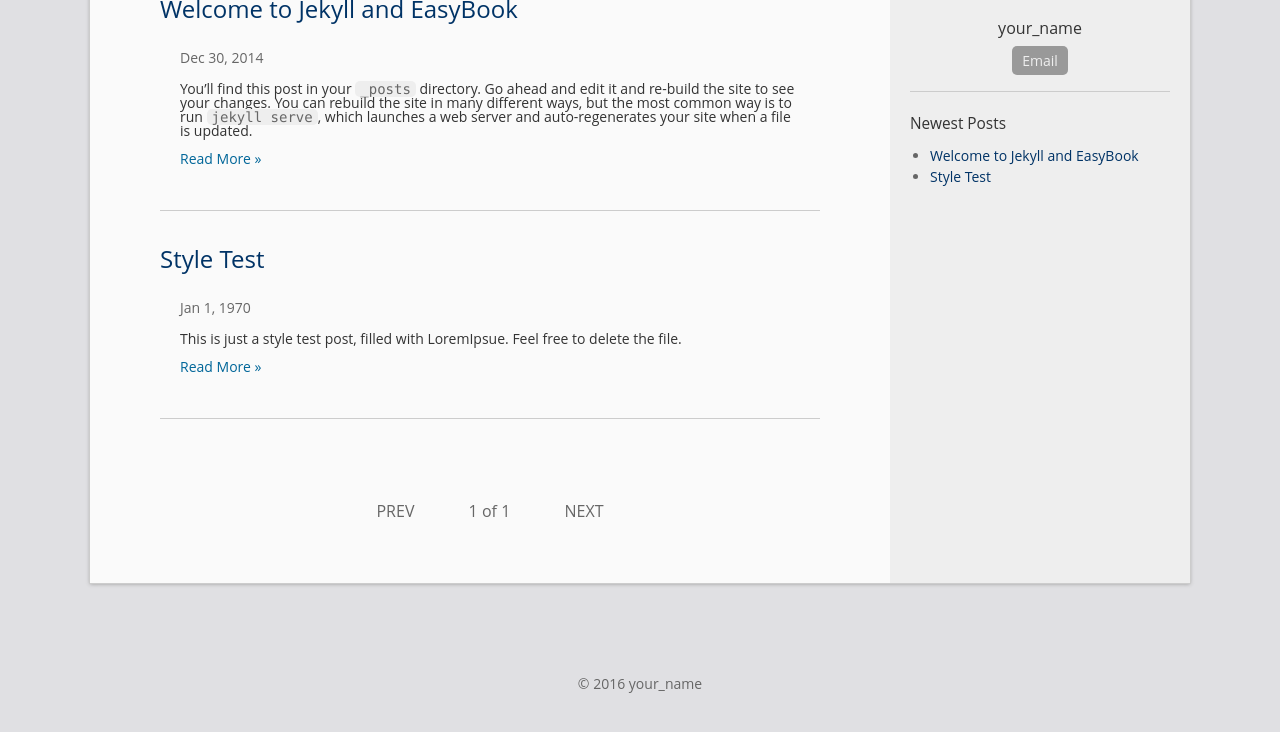
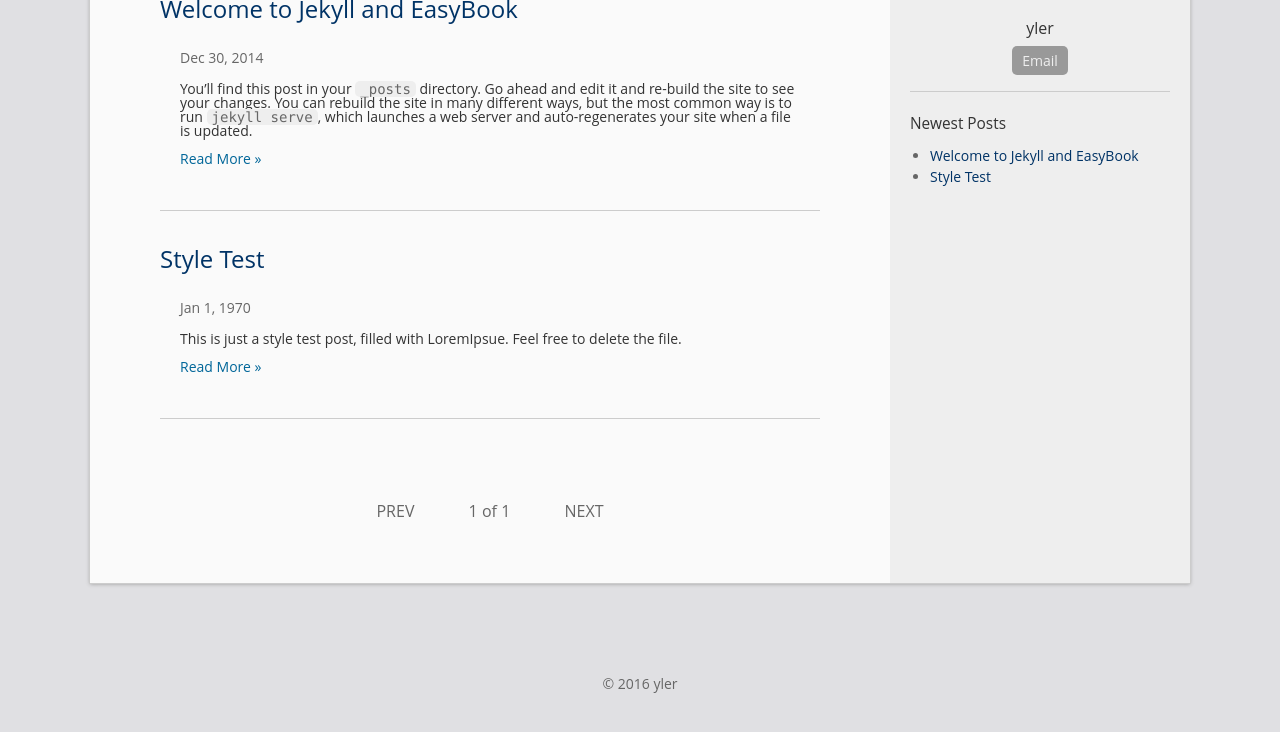
Before and after one commit to YL2014/YL2014.github.io, a Jekyll site: the page built from index.html, in a window 1280 px wide, cut to the strip 261-1015 px from the top of the page. Shown: the top 732 px of the strip. Built offline with Jekyll 4.4.1, drawn with Linux system fonts in a browser that asks for light colours; the list of posts is cut into pages by our own code.

Commit message:
modify _config.yml file

```diff
--- a/_config.yml
+++ b/_config.yml
@@ -1,14 +1,14 @@
 # Site settings
 title: Another Blog
-url: "http://laobubu.github.io"    # the protocol and hostname of your site, eg. `http://laobubu.github.io`
-baseurl: "/jekyll-theme-EasyBook" # the prefix of your site uri, eg. `/jekyll-theme-EasyBook` or just one slash `/`
+url: "http://yl2014.github.io"    # the protocol and hostname of your site, eg. `http://laobubu.github.io`
+baseurl: "" # the prefix of your site uri, eg. `/jekyll-theme-EasyBook` or just one slash `/`
 #timezone: Asia/Chongqing
 description: >
   One or more sentences introducing this blog.
 
 # Your information
-email: your_email@example.com
-author: your_name
+email: 842237798@qq.com
+author: yler
 avatar: "//www.gravatar.com/avatar/your_email_md5?d=mm&s=135"
 profile: One sentence introducing yourself.
 #twitter_username: twitter_username
```
